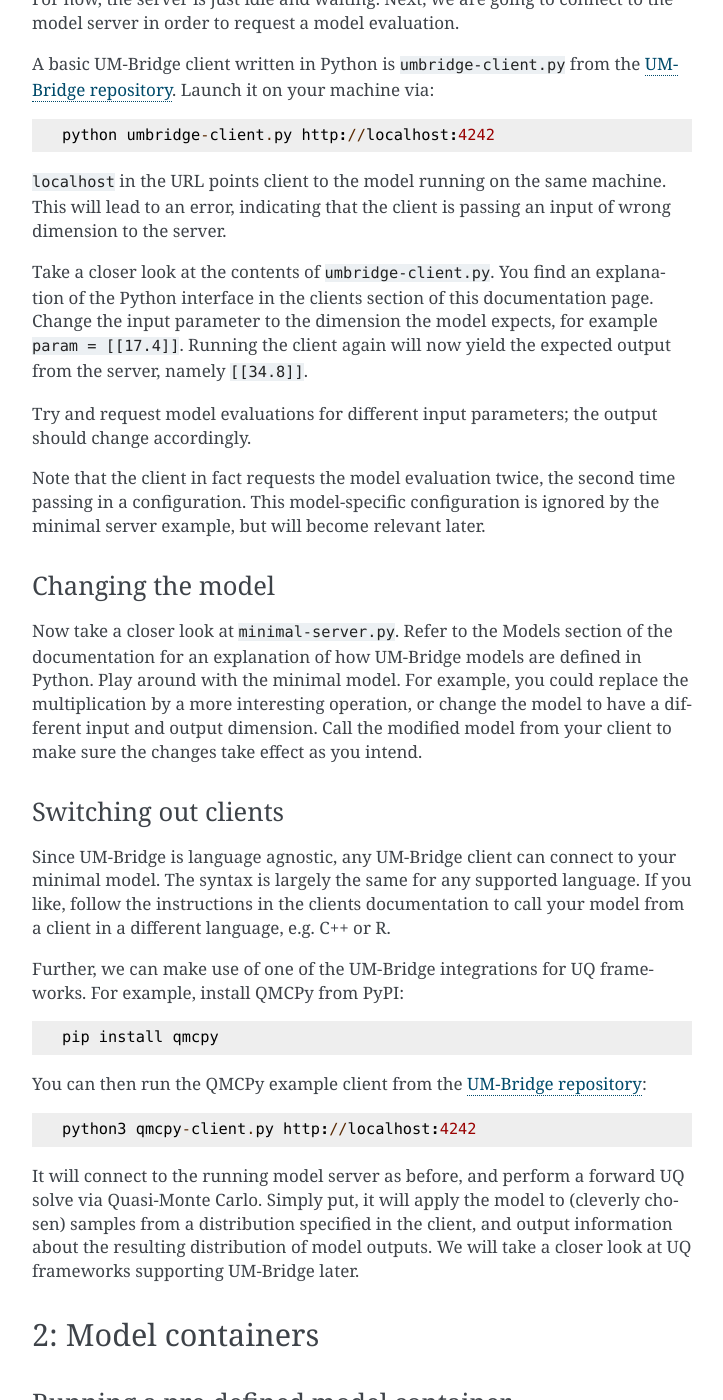
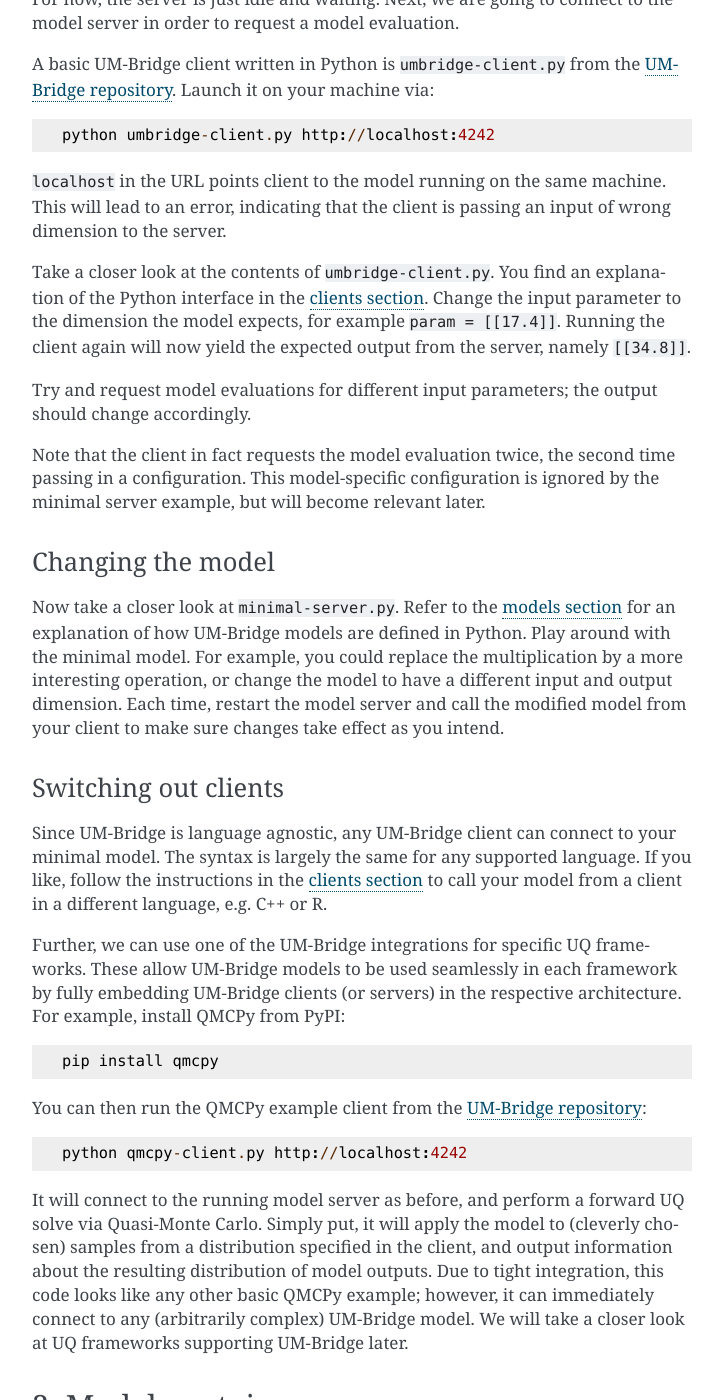
Before and after one commit to UM-Bridge/benchmarks, a Sphinx documentation site: the page built from docs/source/tutorial.rst, in a window 1280 px wide and 1400 px high, scrolled down 877 px. Shown: the whole window, without its empty margins (388-1111 px from the left). Built offline with Sphinx 7.4.7, drawn with Linux system fonts in a browser that asks for light colours; pages that are not in the unit, such as notebooks, are missing from menus; some of the changed text lies outside the part shown.

Commit message:
Update tutorial.rst

```diff
--- a/docs/source/tutorial.rst
+++ b/docs/source/tutorial.rst
@@ -40,7 +40,7 @@ A basic UM-Bridge client written in Python is ``umbridge-client.py`` from the `U
 
 ``localhost`` in the URL points client to the model running on the same machine. This will lead to an error, indicating that the client is passing an input of wrong dimension to the server.
 
-Take a closer look at the contents of ``umbridge-client.py``. You find an explanation of the Python interface in the clients section of this documentation page. Change the input parameter to the dimension the model expects, for example ``param = [[17.4]]``. Running the client again will now yield the expected output from the server, namely ``[[34.8]]``.
+Take a closer look at the contents of ``umbridge-client.py``. You find an explanation of the Python interface in the `clients section <https://um-bridge-benchmarks.readthedocs.io/en/docs/umbridge/clients.html>`_. Change the input parameter to the dimension the model expects, for example ``param = [[17.4]]``. Running the client again will now yield the expected output from the server, namely ``[[34.8]]``.
 
 Try and request model evaluations for different input parameters; the output should change accordingly.
 
@@ -50,23 +50,23 @@ Note that the client in fact requests the model evaluation twice, the second tim
 Changing the model
 ------------------------
 
-Now take a closer look at ``minimal-server.py``. Refer to the Models section of the documentation for an explanation of how UM-Bridge models are defined in Python. Play around with the minimal model. For example, you could replace the multiplication by a more interesting operation, or change the model to have a different input and output dimension. Call the modified model from your client to make sure the changes take effect as you intend.
+Now take a closer look at ``minimal-server.py``. Refer to the `models section <https://um-bridge-benchmarks.readthedocs.io/en/docs/umbridge/models.html>`_ for an explanation of how UM-Bridge models are defined in Python. Play around with the minimal model. For example, you could replace the multiplication by a more interesting operation, or change the model to have a different input and output dimension. Each time, restart the model server and call the modified model from your client to make sure changes take effect as you intend.
 
 
 Switching out clients
 ------------------------
 
-Since UM-Bridge is language agnostic, any UM-Bridge client can connect to your minimal model. The syntax is largely the same for any supported language. If you like, follow the instructions in the clients documentation to call your model from a client in a different language, e.g. C++ or R.
+Since UM-Bridge is language agnostic, any UM-Bridge client can connect to your minimal model. The syntax is largely the same for any supported language. If you like, follow the instructions in the `clients section <https://um-bridge-benchmarks.readthedocs.io/en/docs/umbridge/clients.html>`_ to call your model from a client in a different language, e.g. C++ or R.
 
-Further, we can make use of one of the UM-Bridge integrations for UQ frameworks. For example, install QMCPy from PyPI::
+Further, we can use one of the UM-Bridge integrations for specific UQ frameworks. These allow UM-Bridge models to be used seamlessly in each framework by fully embedding UM-Bridge clients (or servers) in the respective architecture. For example, install QMCPy from PyPI::
 
     pip install qmcpy
 
 You can then run the QMCPy example client from the `UM-Bridge repository <https://www.github.com/UM-Bridge/umbridge/tree/main/clients/python/>`_::
 
-    python3 qmcpy-client.py http://localhost:4242
+    python qmcpy-client.py http://localhost:4242
 
-It will connect to the running model server as before, and perform a forward UQ solve via Quasi-Monte Carlo. Simply put, it will apply the model to (cleverly chosen) samples from a distribution specified in the client, and output information about the resulting distribution of model outputs. We will take a closer look at UQ frameworks supporting UM-Bridge later.
+It will connect to the running model server as before, and perform a forward UQ solve via Quasi-Monte Carlo. Simply put, it will apply the model to (cleverly chosen) samples from a distribution specified in the client, and output information about the resulting distribution of model outputs. Due to tight integration, this code looks like any other basic QMCPy example; however, it can immediately connect to any (arbitrarily complex) UM-Bridge model. We will take a closer look at UQ frameworks supporting UM-Bridge later.
 
 
 2: Model containers
@@ -111,7 +111,7 @@ This Euler-Bernoulli beam has different input and output dimensions than the tsu
 
 Change the input parameter dimension in ``umbridge-client.py`` to match the new model (e.g. ``param = [[1.02,1.04,1.03]]``), and you should receive its output.
 
-In contrast to the more costly tsunami model, the beam model is fast enough to quickly solve a forward UQ problem on it via QMCPy:
+In contrast to the more costly tsunami model, the beam model is fast enough to quickly solve a forward UQ problem on it via QMCPy::
 
     python3 qmcpy-client.py http://localhost:4243
 
@@ -168,7 +168,7 @@ The example uses PyMC's Markov chain Monte Carlo (MCMC) support in order to gene
 
 This client could also connect to your own model, assuming it provides a model ``posterior`` and has a single 1D output vector (namely the log of the posterior).
 The example makes use of PyMC's NUTS sampler to draw samples from the posterior distribution, which is a particular MCMC variant. While this sampler is very efficient, it assumes access to the posterior's gradient. Your model therefore has to provide a gradient implementation for the example to run. Alternatively, you could
-switch PyMC to use a different sampler. Refer to PyMC's documentation for details.
+switch PyMC to use a different sampler. Refer to `PyMC's documentation <https://www.pymc.io/>`_ for details.
 
 
 4: Build custom model containers
```
Also changed, not shown: other parts of docs/source/tutorial.rst (+2 -2 lines).
